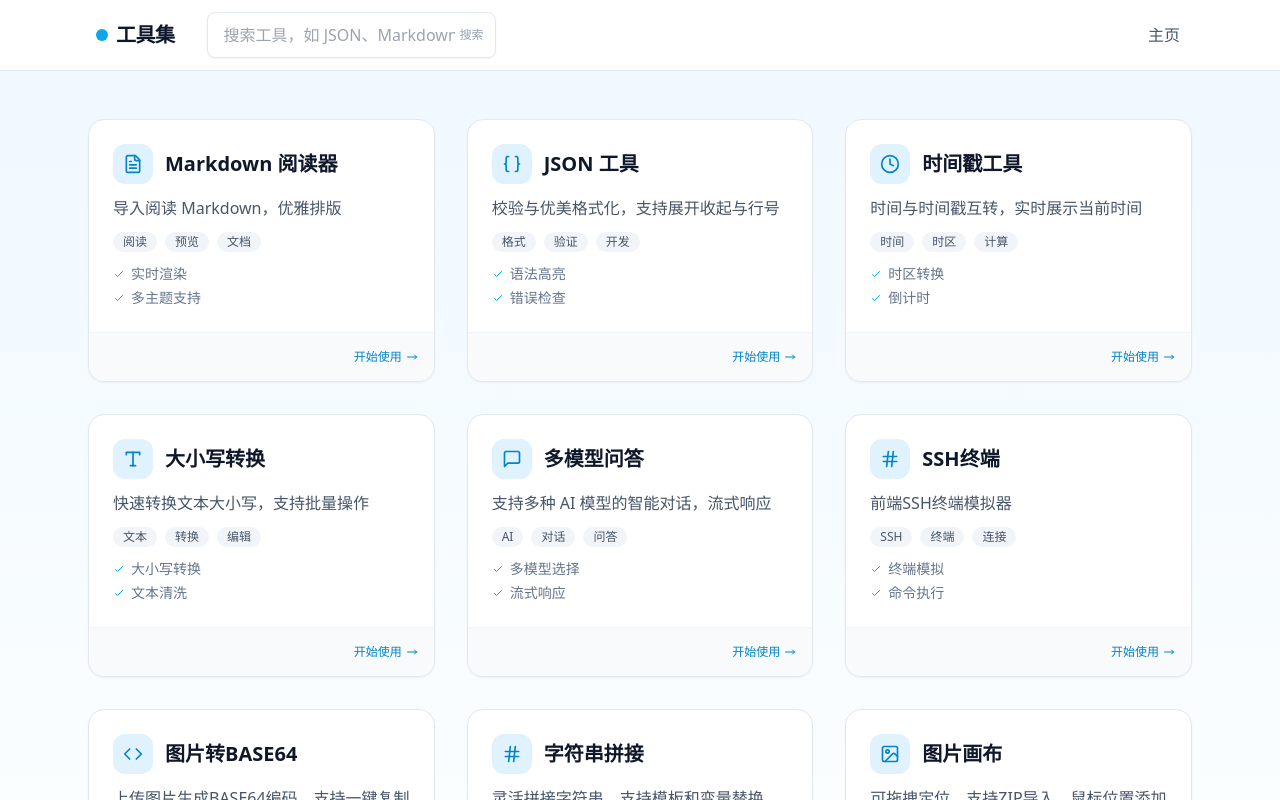
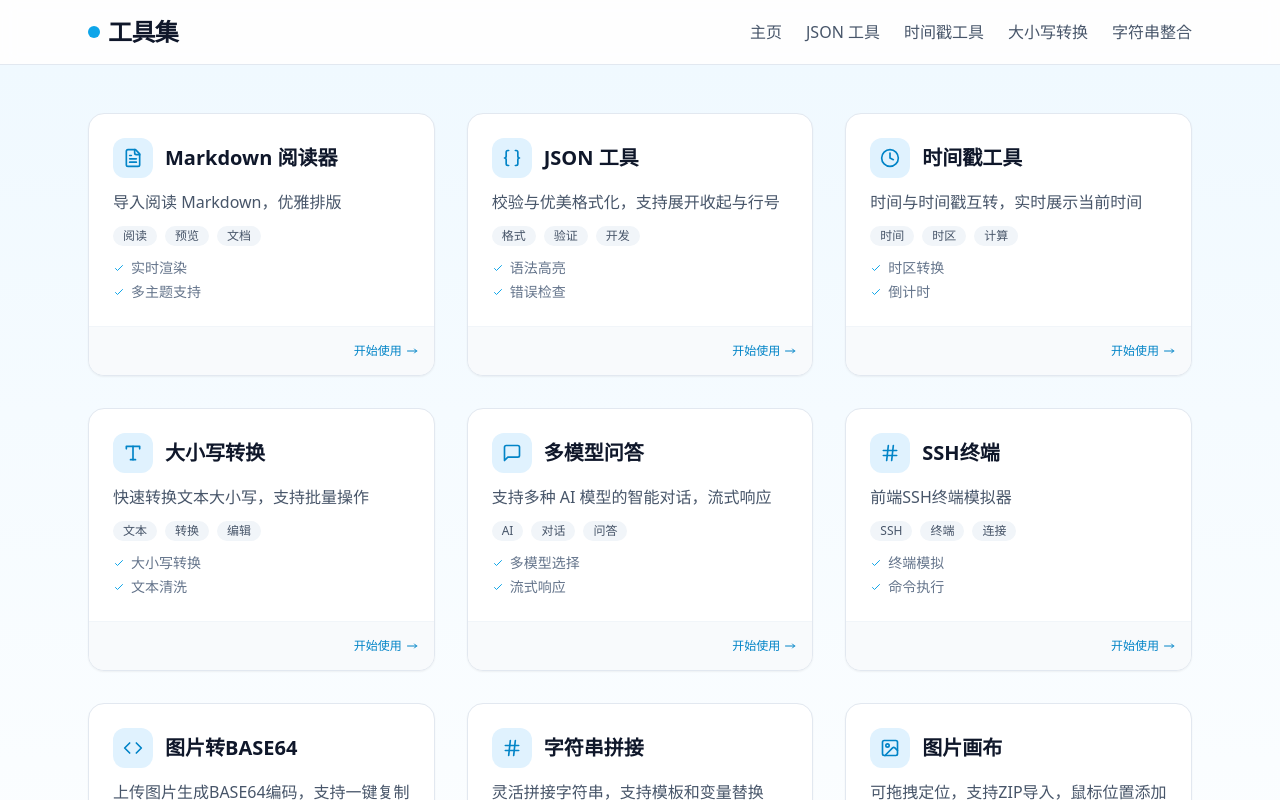
Before and after one commit to guojialiang001/zenreader, a Vue app: page / in a window 1280 px wide. Shown: the top 800 px of the page. Built offline with nearby package versions, Linux system fonts and the light colour scheme.

Commit message:
前端-V1.1.1

```diff
--- a/App.vue
+++ b/App.vue
@@ -1,32 +1,28 @@
 <script setup lang="ts">
 import { RouterLink, RouterView, useRoute } from 'vue-router'
-import { computed, ref } from 'vue'
+import { computed } from 'vue'
 
 const route = useRoute()
 const showHeader = computed(() => route.name === 'home')
-const search = ref('')
 </script>
 
 <template>
-  <div class="min-h-[100vh] bg-gray-50 flex flex-col">
-    <header v-if="showHeader" class="sticky top-0 bg-white/90 backdrop-blur-sm border-b border-slate-200 z-10">
-      <div class="max-w-6xl mx-auto px-6 md:px-8 py-3 flex items-center justify-between">
-        <div class="flex items-center">
-          <h1 class="font-bold text-xl text-slate-900 tracking-tight flex items-center gap-2 mr-6 whitespace-nowrap">
-            <span class="w-3 h-3 rounded-full bg-brand-500"></span>
-            工具集
-          </h1>
-          <!-- 搜索框 -->
-          <div class="relative w-full max-w-xl mx-2">
-            <input v-model="search" type="text" placeholder="搜索工具，如 JSON、Markdown" class="w-full px-4 py-2.5 pr-10 rounded-lg border border-slate-200 shadow-sm focus:border-brand-500 focus:ring-2 focus:ring-brand-100 outline-none transition-all" />
-            <div class="absolute right-3 top-1/2 -translate-y-1/2 text-slate-400 text-xs">搜索</div>
-          </div>
-        </div>
-        <nav class="flex items-center text-slate-600">
-          <RouterLink class="hover:text-brand-600 font-medium transition-colors px-1 py-0.5 rounded-sm" to="/">主页</RouterLink>
+  <div class="min-h-screen bg-gray-50">
+    <header v-if="showHeader" class="sticky top-0 bg-white/80 backdrop-blur border-b border-slate-200 z-10">
+      <div class="max-w-6xl mx-auto px-6 py-4 flex items-center justify-between">
+        <h1 class="font-bold text-2xl text-slate-900 tracking-tight flex items-center gap-2">
+          <span class="w-3 h-3 rounded-full bg-brand-500"></span>
+          工具集
+        </h1>
+        <nav class="flex items-center gap-6 text-slate-600">
+          <RouterLink class="hover:text-brand-600 font-medium" to="/">主页</RouterLink>
+          <RouterLink class="hover:text-brand-600 font-medium" to="/json">JSON 工具</RouterLink>
+          <RouterLink class="hover:text-brand-600 font-medium" to="/timestamp">时间戳工具</RouterLink>
+          <RouterLink class="hover:text-brand-600 font-medium" to="/case">大小写转换</RouterLink>
+          <RouterLink class="hover:text-brand-600 font-medium" to="/string">字符串整合</RouterLink>
         </nav>
       </div>
     </header>
-    <RouterView class="flex-grow" />
+    <RouterView />
   </div>
 </template>
--- a/package.json
+++ b/package.json
@@ -22,9 +22,10 @@
     "@xterm/xterm": "^5.5.0",
     "axios": "^1.13.2",
     "dompurify": "3.0.6",
+    "highlight.js": "^11.11.1",
     "jszip": "^3.10.1",
     "lucide-vue-next": "0.292.0",
-    "marked": "9.1.2",
+    "marked": "^9.1.2",
     "three": "^0.181.2",
     "vue": "^3.5.0",
     "vue-router": "^4.4.0"
--- a/vite.config.ts
+++ b/vite.config.ts
@@ -16,6 +16,41 @@ export default defineConfig(({ mode }) => {
             changeOrigin: true,
             rewrite: (path) => path.replace(/^\/api\/chat/, '/v1/chat'),
             secure: true
+          },
+          // Claude API 代理 (avoapi)
+          '/api/claude': {
+            target: 'https://api.avoapi.com',
+            changeOrigin: true,
+            rewrite: (path) => path.replace(/^\/api\/claude/, '/v1'),
+            secure: true
+          },
+          // MIMO API 代理
+          '/api/mimo': {
+            target: 'https://api.xiaomimimo.com',
+            changeOrigin: true,
+            rewrite: (path) => path.replace(/^\/api\/mimo/, '/v1'),
+            secure: true
+          },
+          // Claude Opus API 代理 (aiai.li)
+          '/api/opus': {
+            target: 'https://aiai.li',
+            changeOrigin: true,
+            rewrite: (path) => path.replace(/^\/api\/opus/, '/v1'),
+            secure: true
+          },
+          // Gemini API 代理 (claude.chiddns.com)
+          '/api/gemini': {
+            target: 'https://claude.chiddns.com',
+            changeOrigin: true,
+            rewrite: (path) => path.replace(/^\/api\/gemini/, '/v1'),
+            secure: true
+          },
+          // DeepSeek API 代理 (api.7s.ink)
+          '/api/deepseek': {
+            target: 'https://api.7s.ink',
+            changeOrigin: true,
+            rewrite: (path) => path.replace(/^\/api\/deepseek/, '/v1'),
+            secure: true
           }
         }
       },
@@ -27,7 +62,18 @@ export default defineConfig(({ mode }) => {
         'process.env.VITE_SSH_DEFAULT_HOST': JSON.stringify(env.VITE_SSH_DEFAULT_HOST),
         'process.env.VITE_SSH_DEFAULT_PORT': JSON.stringify(env.VITE_SSH_DEFAULT_PORT),
         'process.env.VITE_SSH_WEBSOCKET_URL': JSON.stringify(env.VITE_SSH_WEBSOCKET_URL),
-        'process.env.VITE_SSH_EXECUTE_URL': JSON.stringify(env.VITE_SSH_EXECUTE_URL)
+        'process.env.VITE_SSH_EXECUTE_URL': JSON.stringify(env.VITE_SSH_EXECUTE_URL),
+        // Multi-Model Chat API 配置 (混淆变量名)
+        'process.env.VITE_XQ7_ENDPOINT': JSON.stringify(env.VITE_XQ7_ENDPOINT),
+        'process.env.VITE_XQ7_TOKEN': JSON.stringify(env.VITE_XQ7_TOKEN),
+        'process.env.VITE_MZ3_ENDPOINT': JSON.stringify(env.VITE_MZ3_ENDPOINT),
+        'process.env.VITE_MZ3_TOKEN': JSON.stringify(env.VITE_MZ3_TOKEN),
+        'process.env.VITE_PK9_ENDPOINT': JSON.stringify(env.VITE_PK9_ENDPOINT),
+        'process.env.VITE_PK9_TOKEN': JSON.stringify(env.VITE_PK9_TOKEN),
+        'process.env.VITE_GF5_ENDPOINT': JSON.stringify(env.VITE_GF5_ENDPOINT),
+        'process.env.VITE_GF5_TOKEN': JSON.stringify(env.VITE_GF5_TOKEN),
+        'process.env.VITE_DS2_ENDPOINT': JSON.stringify(env.VITE_DS2_ENDPOINT),
+        'process.env.VITE_DS2_TOKEN': JSON.stringify(env.VITE_DS2_TOKEN)
       },
       resolve: {
         alias: {
```
Also changed, not shown: 2 other files (tests, documents, lock files or other folders).
